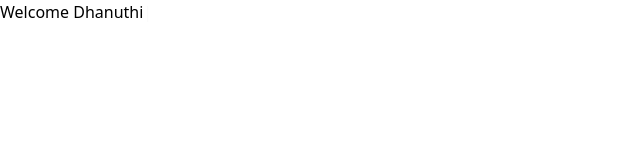
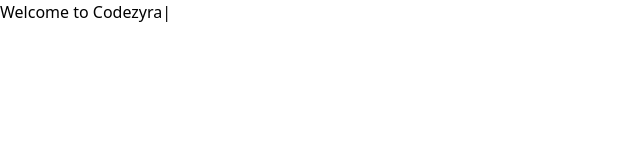
Before and after one commit to Sudila-Jayasekara/codezyra, a React (Vite) app in the folder frontend/: page / in a window 1280 px wide. Shown: the top 160 px of the page, without its empty margins (0-640 px from the left). Built offline with nearby package versions, Linux system fonts and the light colour scheme.

Commit message:
Update HomePage.jsx

```diff
--- a/frontend/src/pages/HomePage.jsx
+++ b/frontend/src/pages/HomePage.jsx
@@ -7,7 +7,7 @@ const HomePage = () => {
     <div className='w-full h-screen flex flex-col items-center justify-center bg-gray-800'>
       <h1 className='text-4xl font-semibold text-white'>
         <ReactTyped
-          strings={["www.codezyra.com", "Welcome Dhanuthi"]}
+          strings={["www.codezyra.com", "Welcome to Codezyra"]}
           typeSpeed={100}
           backSpeed={50}
           backDelay={1000}
```
